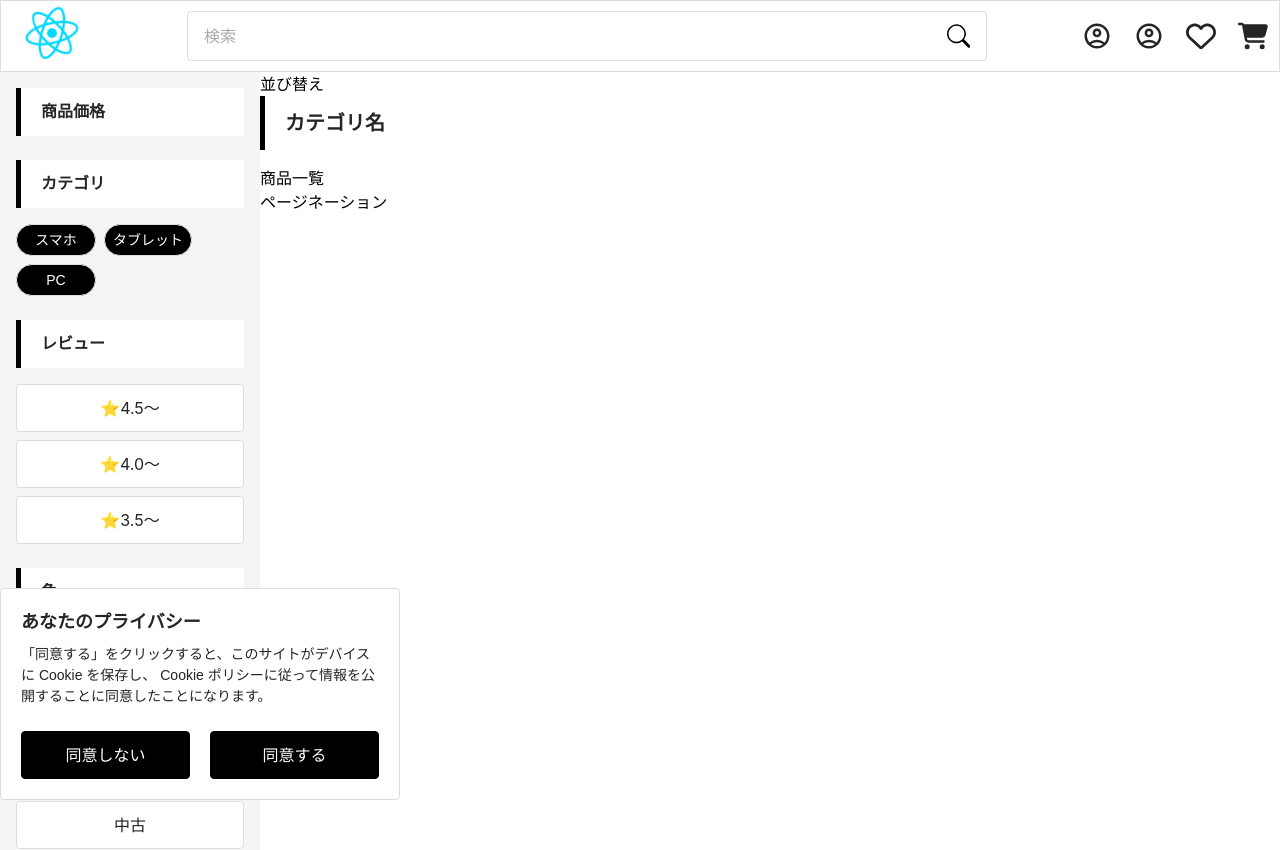
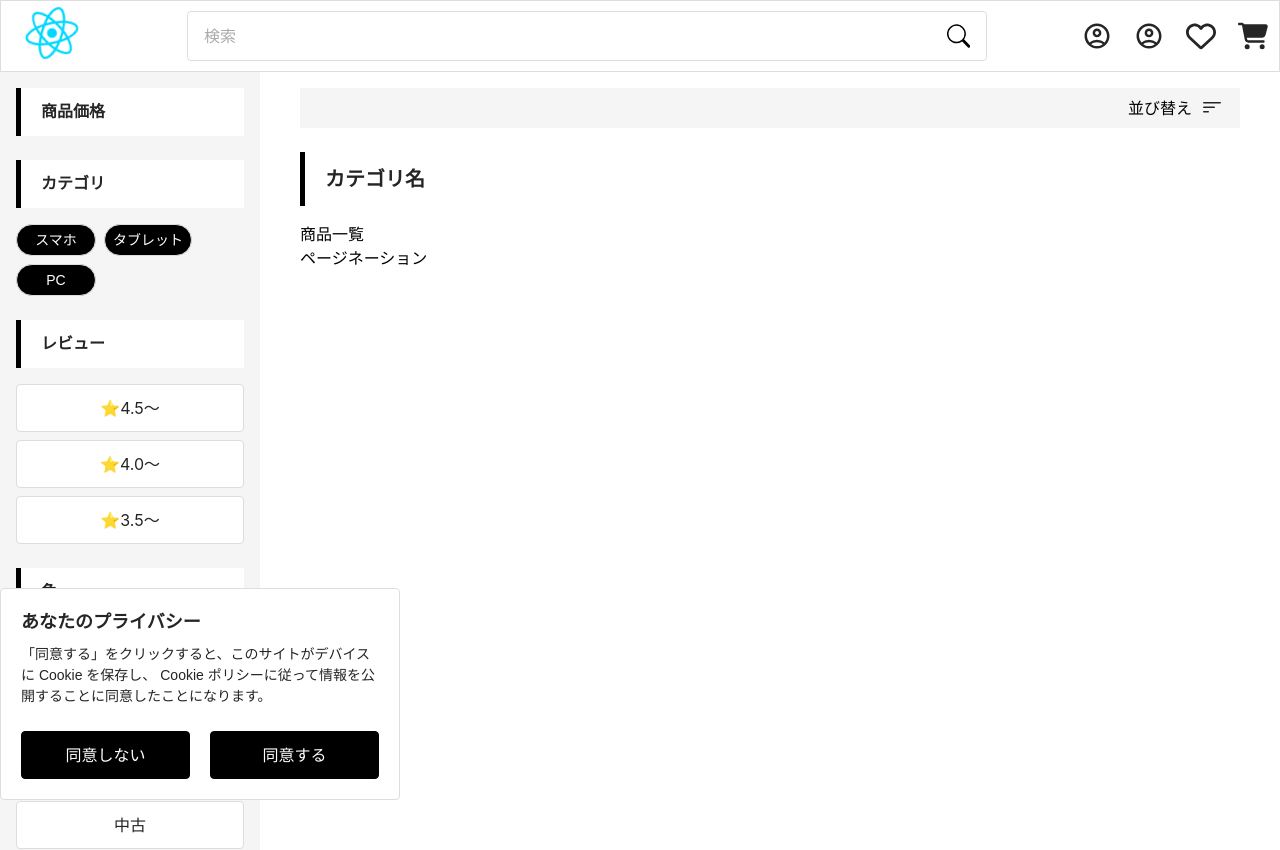
Before and after one commit to Leopard0505/furniture-ec-front-v2, a React (Vite) app: page /items in a window 1280 px wide. Shown: the top 850 px of the page. Built offline with nearby package versions, Linux system fonts and the light colour scheme.

Commit message:
#28 style: スタイルを修正した

```diff
--- a/src/components/ItemsComponent/ItemsComponent.module.scss
+++ b/src/components/ItemsComponent/ItemsComponent.module.scss
@@ -1,3 +1,8 @@
 .items__container {
   display: flex;
+
+  &__content {
+    width: 100%;
+    padding: 16px 40px 120px;
+  }
 }
--- a/src/components/ItemsComponent/ItemsComponent.tsx
+++ b/src/components/ItemsComponent/ItemsComponent.tsx
@@ -1,3 +1,4 @@
+import { ItemSortField } from '../ItemSortField/ItemSortField';
 import { SearchConditionsForm } from '../SearchConditionsForm/SearchConditionsForm';
 import { SectionTitle } from '../SectionTitle/SectionTitle';
 
@@ -8,8 +9,8 @@ export function ItemsComponent() {
   return (
     <div className={styles.items__container}>
       <SearchConditionsForm />
-      <div>
-        <div>並び替え</div>
+      <div className={styles.items__container__content}>
+        <ItemSortField />
         <div>
           <SectionTitle text={'カテゴリ名'} />
           <div>商品一覧</div>
```
